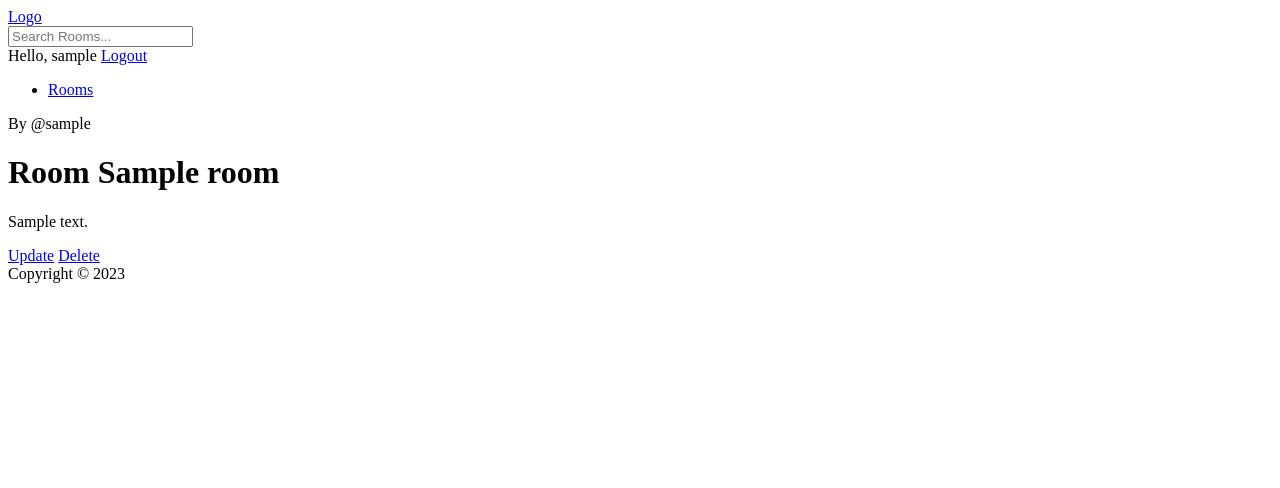
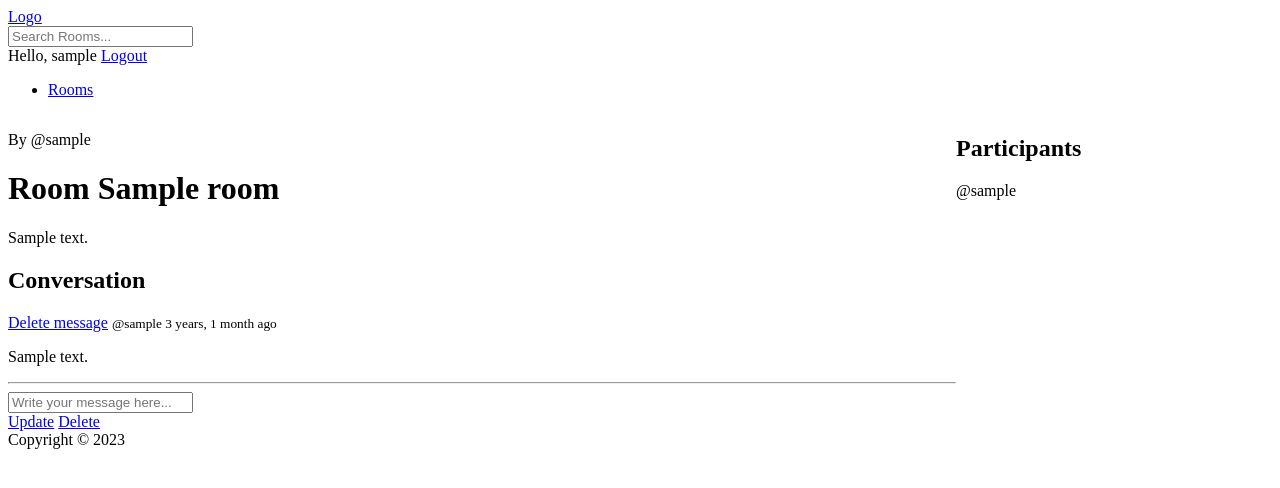
Before and after one commit to paparrot/studybud, a Django app: page /rooms/1 in a window 1280 px wide. Shown: the top 488 px of the page. Run offline with Django 3.2, Linux system fonts and the light colour scheme; a user stored in the database is signed in; tables that the repository leaves empty hold one stand-in row (values such as "Sample post").

Commit message:
add functionality for creating and deleting messages, show the participants list in room screen

```diff
--- a/base/models.py
+++ b/base/models.py
@@ -17,7 +17,7 @@ class Room(models.Model):
     topic = models.ForeignKey(Topic, on_delete=models.SET_NULL, null=True)
     name = models.CharField(max_length=200, unique=True)
     description = models.TextField(null=True, blank=True)
-    # participants =
+    participants = models.ManyToManyField(User, related_name='participants', blank=True)
     updated = models.DateTimeField(auto_now=True)
     created = models.DateTimeField(auto_now_add=True)
 
--- a/base/templates/room.html
+++ b/base/templates/room.html
@@ -1,11 +1,55 @@
 {% extends 'main.html' %}
 
 {% block content %}
+
+<style>
+    .container {
+        display: grid;
+        grid-template-columns: 3fr 1fr;
+    }
+</style>
+
+<div class="container">
+    <div>
         <p>By @{{ room.host.username }}</p>
         <h1>Room {{ room.name }}</h1>
         <p>{{ room.description }}</p>
+
+        <div>
+            <h2>Conversation</h2>
+            {% for message in room_messages %}
+            <div>
+                {% if request.user == message.user %}
+                <a href="{% url 'delete-message' message.id %}">Delete message</a>
+                {% endif %}
+                <small>@{{ message.user }} {{ message.created|timesince }} ago</small>
+                <p>{{ message.body }}</p>
+            </div>
+            {% endfor %}
+            <hr>
+            {% if request.user.is_authenticated %}
+            <div class="message-form">
+                <form method="POST" action="">
+                    {% csrf_token %}
+
+                    <input name="body" placeholder="Write your message here..."/>
+                </form>
+            </div>
+            {% endif %}
+        </div>
+
         {% if request.user == room.host %}
         <a href="{% url 'update-room' room.id %}">Update</a>
         <a href="{% url 'delete-room' room.id %}">Delete</a>
         {% endif %}
+    </div>
+
+    <div class="participants">
+        <h2>Participants</h2>
+        {% for participant in participants %}
+            <p>@{{ participant.username }}</p>
+        {% endfor %}
+    </div>
+</div>
+
 {% endblock %}
--- a/base/urls.py
+++ b/base/urls.py
@@ -11,4 +11,5 @@ urlpatterns = [
     path('rooms/create', views.create_room, name="create-room"),
     path('rooms/<int:id>/update', views.update_room, name="update-room"),
     path('rooms/<int:id>/delete', views.delete_room, name="delete-room"),
+    path('messages/<int:id>/delete', views.delete_message, name='delete-message'),
 ]
--- a/base/views.py
+++ b/base/views.py
@@ -3,7 +3,7 @@ from django.contrib.auth.decorators import login_required
 from django.contrib.auth.forms import UserCreationForm
 from django.shortcuts import render, redirect
 from django.contrib import messages
-from .models import Room, Topic, User
+from .models import Room, Topic, User, Message
 from django.db.models import Q
 from django.http import HttpResponse
 from .forms import RoomForm
@@ -39,10 +39,21 @@ def rooms(request):
 def room(request, id):
     try:
         _room = Room.objects.get(id=id)
+        _room_messages = _room.message_set.all()
+        _room_participants = _room.participants.all()
     except Room.DoesNotExist:
         return HttpResponse("Not found")
 
-    context = {'room': _room}
+    if request.method == 'POST':
+        message = Message.objects.create(
+            user=request.user,
+            room=_room,
+            body=request.POST.get('body')
+        )
+        _room.participants.add(request.user)
+        return redirect('room', id=_room.id)
+
+    context = {'room': _room, 'room_messages': _room_messages, 'participants': _room_participants}
     return render(request, 'room.html', context)
 
 
@@ -134,3 +145,19 @@ def register_user(request):
 def logout_user(request):
     logout(request)
     return redirect('home')
+
+
+@login_required(login_url='login')
+def delete_message(request, id):
+    message = Message.objects.get(id=id)
+    room = message.room
+
+    if request.user != message.user:
+        messages.error('You are not author of this message')
+        return redirect('room', room.id)
+
+    if request.method == 'POST':
+        message.delete()
+        return redirect('room', room.id)
+
+    return render(request, 'delete.html', {'object': message})
```
Also changed, not shown: base/migrations/0003_auto_20230225_1058.py (added). Lines whose indentation alone changed are shown as unchanged.
